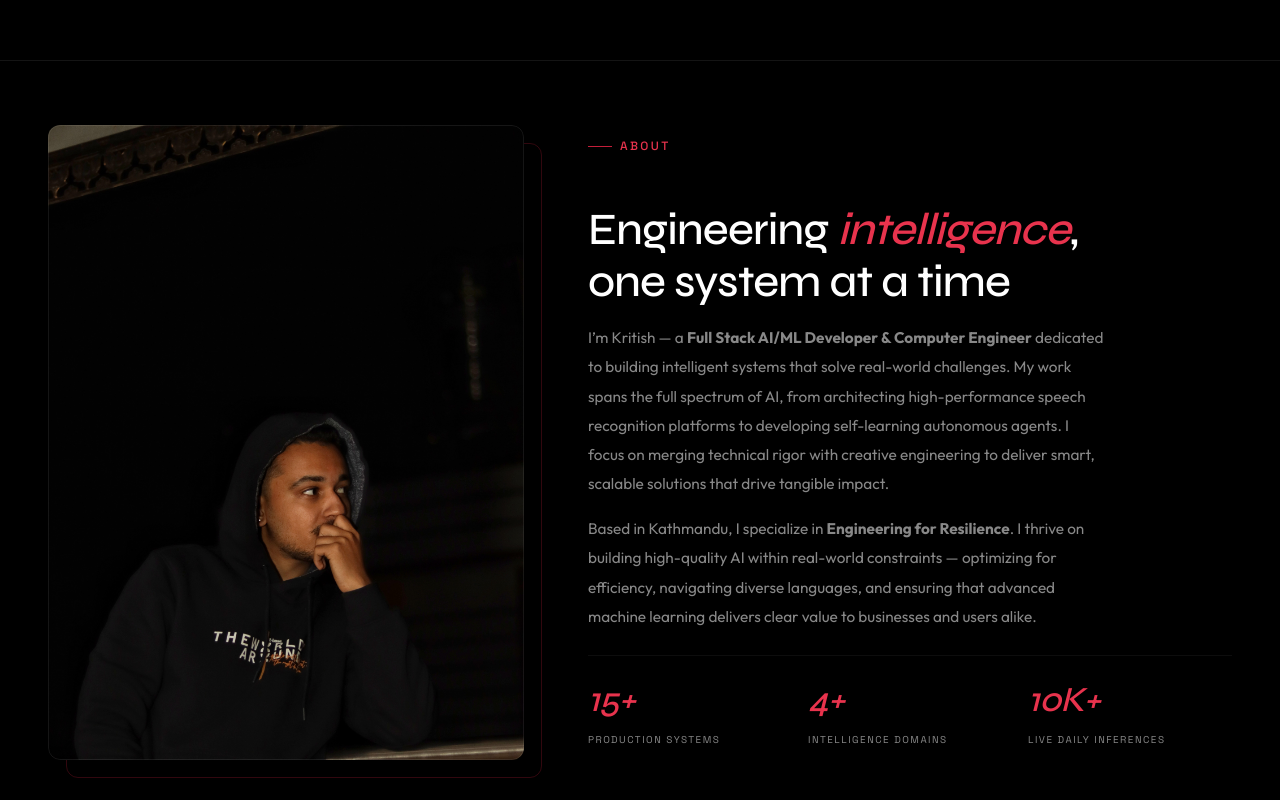
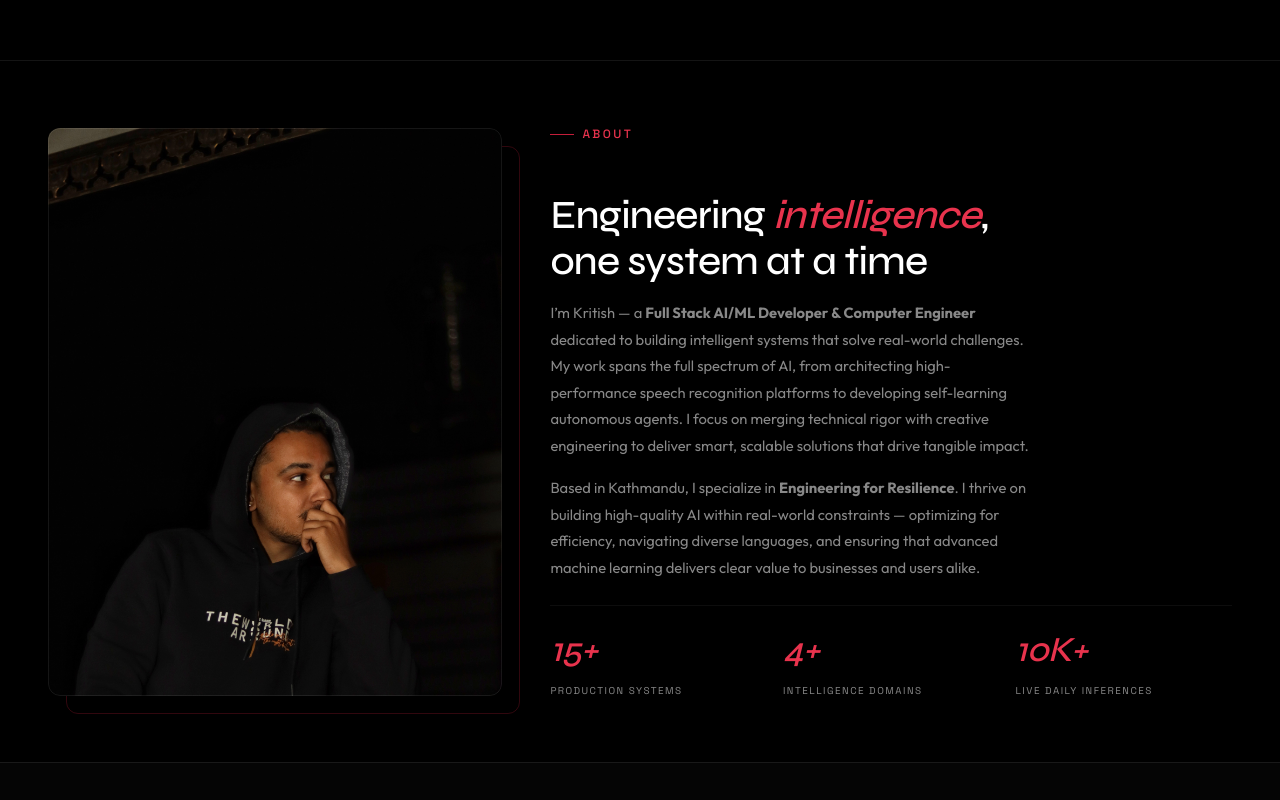
Before and after one commit to KritishX/portfolio-website, a React (Vite) app: page / in a window 1280 px wide. Shown: the part 2540-3340 px from the top of the page. Built offline with nearby package versions, Linux system fonts and the light colour scheme; a web font is replaced by a local one.

Commit message:
design: further refined and compacted about section

```diff
--- a/src/styles/about.css
+++ b/src/styles/about.css
@@ -3,12 +3,13 @@
    ============================================ */
 .about {
   border-top: 1px solid var(--border-subtle);
+  padding-block: var(--space-2xl); /* Slightly smaller padding */
 }
 
 .about-grid {
   display: grid;
-  grid-template-columns: 0.85fr 1.15fr; /* Made image slightly smaller */
-  gap: var(--space-3xl); /* Reduced gap */
+  grid-template-columns: 0.8fr 1.2fr; /* Slightly more focused content column */
+  gap: var(--space-2xl); /* Tighter gap */
   align-items: center;
 }
 
@@ -21,7 +22,7 @@
   position: relative;
   border-radius: var(--radius-lg);
   overflow: hidden;
-  aspect-ratio: 3/4;
+  aspect-ratio: 4/5; /* Slightly less vertical height */
 }
 
 .about-image-wrap img {
@@ -74,7 +75,7 @@
 
 .about-heading {
   font-family: var(--font-display);
-  font-size: clamp(1.8rem, 3.5vw, 2.8rem);
+  font-size: clamp(1.6rem, 3.2vw, 2.5rem);
   font-weight: 500;
   line-height: 1.15;
   letter-spacing: -0.02em;
@@ -86,10 +87,10 @@
 }
 
 .about-text {
-  font-size: clamp(0.95rem, 1.2vw, 1.05rem);
-  line-height: 1.9;
+  font-size: clamp(0.92rem, 1.1vw, 1.02rem);
+  line-height: 1.8;
   color: var(--text-muted);
-  max-width: 520px;
+  max-width: 480px;
 }
 
 /* Stats row */
```
